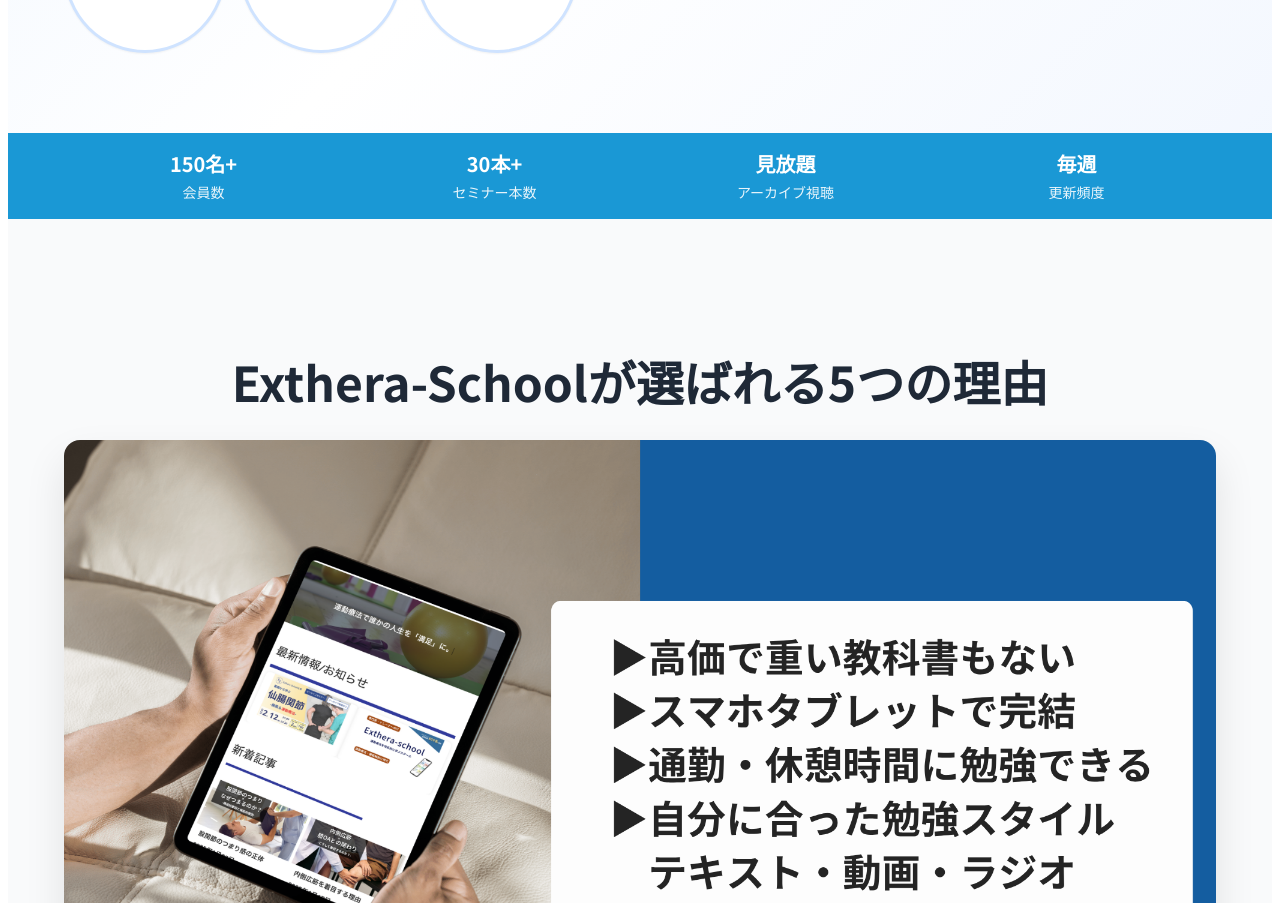
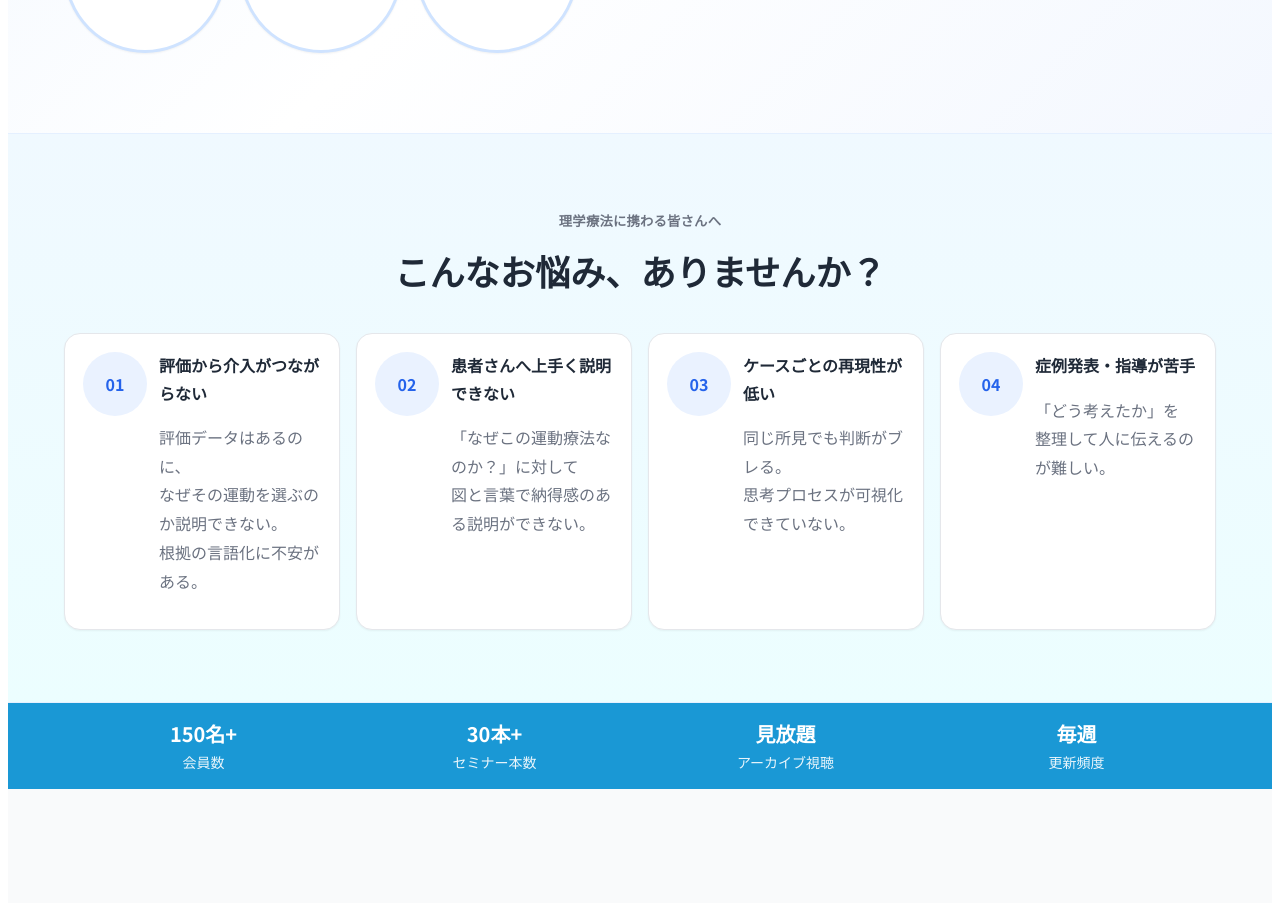
Before and after one commit to ryu2514/exthera-school-lp-, a React (Vite) app: page / in a window 1280 px wide. Shown: the part 660-1563 px from the top of the page. Built offline with nearby package versions, Linux system fonts and the light colour scheme; no server answers.

Commit message:
feat(problems): add 'こんなお悩みありませんか？' section with four issue cards and highlight style; insert after hero

```diff
--- a/src/App.jsx
+++ b/src/App.jsx
@@ -1,5 +1,6 @@
 import Header from './components/Header'
 import Hero from './components/Hero'
+import Problems from './components/Problems'
 import TrustBand from './components/TrustBand'
 import Benefits from './components/Benefits'
 import SocialProof from './components/SocialProof'
@@ -25,6 +26,7 @@
       {enableAnalytics && gaId && <GoogleAnalytics measurementId={gaId} />}
 
       <Hero />
+      <Problems />
       <TrustBand />
       <Benefits />
       <SocialProof />
--- /dev/null
+++ b/src/components/Problems.jsx
@@ -0,0 +1,76 @@
+import React from 'react';
+
+const Problems = () => {
+  const items = [
+    {
+      num: '01',
+      title: '評価から介入がつながらない',
+      text: '評価データはあるのに、\nなぜその運動を選ぶのか説明できない。\n根拠の言語化に不安がある。',
+    },
+    {
+      num: '02',
+      title: '患者さんへ上手く説明できない',
+      text: '「なぜこの運動療法なのか？」に対して\n図と言葉で納得感のある説明ができない。',
+    },
+    {
+      num: '03',
+      title: 'ケースごとの再現性が低い',
+      text: '同じ所見でも判断がブレる。\n思考プロセスが可視化できていない。',
+    },
+    {
+      num: '04',
+      title: '症例発表・指導が苦手',
+      text: '「どう考えたか」を\n整理して人に伝えるのが難しい。',
+    },
+  ];
+
+  return (
+    <>
+      <style jsx>{`
+        .problems {
+          background: #ecfeff; /* light cyan */
+          background: linear-gradient(180deg, #f0f9ff 0%, #ecfeff 100%);
+          padding: 4.5rem 0;
+          border-top: 1px solid #e5f0ff;
+          border-bottom: 1px solid #e5f0ff;
+        }
+        .head {
+          text-align: center;
+          margin-bottom: 2rem;
+        }
+        .head small { color: var(--text-secondary); font-weight: 700; letter-spacing: .2px; }
+        .head h2 { font-size: clamp(1.6rem, 3.2vw, 2.2rem); margin-top: .5rem; font-weight: 800; }
+        .grid { display:grid; grid-template-columns: repeat(auto-fit, minmax(260px, 1fr)); gap: 16px; }
+        .card { background:#fff; border-radius: 16px; border:1px solid var(--gray-200); padding: 18px; box-shadow: var(--shadow-sm); display:grid; grid-template-columns: 64px 1fr; gap: 12px; align-items: start; }
+        .numbadge { width:64px; height:64px; border-radius: 9999px; display:grid; place-items:center; background:#eaf2ff; color:#2563eb; font-weight: 800; }
+        .title { font-weight: 700; margin-bottom: 6px; }
+        .hl { background: linear-gradient(transparent 60%, #fff59d 60%); }
+        .text { color: var(--text-secondary); line-height: 1.8; white-space: pre-line; }
+      `}</style>
+
+      <section className="problems" id="problems">
+        <div className="container">
+          <div className="head">
+            <small>理学療法に携わる皆さんへ</small>
+            <h2>こんなお悩み、ありませんか？</h2>
+          </div>
+          <div className="grid">
+            {items.map((it, i) => (
+              <div className="card" key={i}>
+                <div className="numbadge">{it.num}</div>
+                <div>
+                  <div className="title">{it.title}</div>
+                  <p className="text">
+                    {it.text}
+                  </p>
+                </div>
+              </div>
+            ))}
+          </div>
+        </div>
+      </section>
+    </>
+  );
+};
+
+export default Problems;
```
